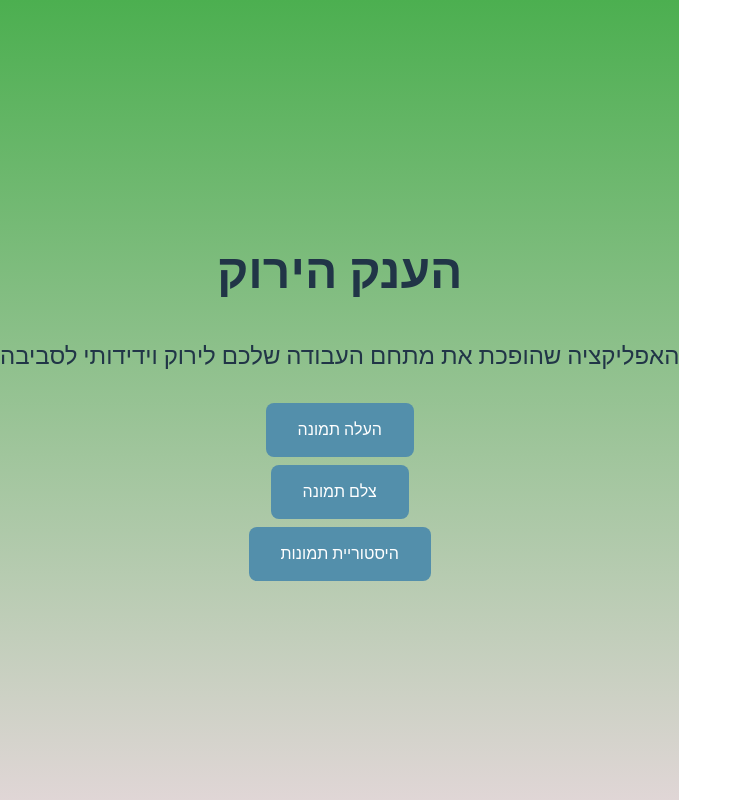
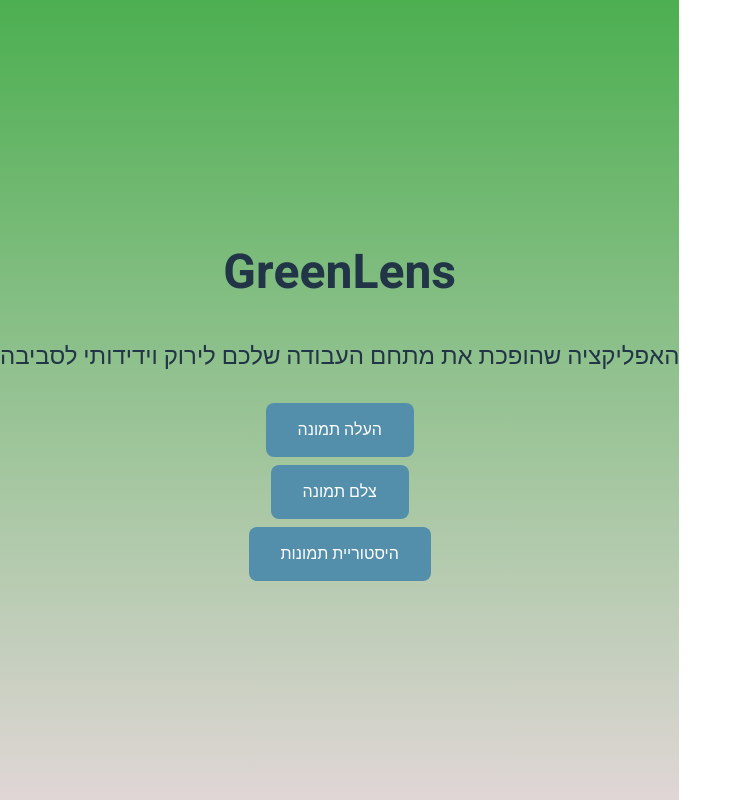
Before and after one commit to NivShirazi/LogmarHackathon3_front, a React (Vite) app: page / in a window 1280 px wide. Shown: the whole page, without its empty margins (0-742 px from the left). Built offline with nearby package versions, Linux system fonts and the light colour scheme.

Commit message:
change second page

```diff
--- a/src/pages/home/homePage.tsx
+++ b/src/pages/home/homePage.tsx
@@ -4,7 +4,7 @@ import './homePage.css';
 const HomePage = () => {
   return (
     <div className="home-page">
-      <h1>הענק הירוק</h1>
+      <h1>GreenLens</h1>
       <p>האפליקציה שהופכת את מתחם העבודה שלכם לירוק וידידותי לסביבה</p>
       <Button onClick={() => { }} text='העלה תמונה' />
       <Button onClick={() => { }} text='צלם תמונה' />
--- a/src/pages/second/secondPage.tsx
+++ b/src/pages/second/imageDataPage.tsx
@@ -1,4 +1,4 @@
-import './secondPage.css';
+import './imageDataPage.css';
 
 const SecondPage = () => {
   return (
--- a/src/router/routes.tsx
+++ b/src/router/routes.tsx
@@ -1,6 +1,6 @@
 import { PathRouteProps } from "react-router-dom";
 import HomePage from "../pages/home/homePage";
-import SecondPage from "../pages/second/secondPage";
+import SecondPage from "../pages/second/imageDataPage";
 
 export interface PathRoutePropsProtected extends PathRouteProps {
   protectedAdmin?: boolean;
@@ -9,7 +9,7 @@ export interface PathRoutePropsProtected extends PathRouteProps {
 
 const routes: PathRoutePropsProtected[] = [
   { path: "/", element: <HomePage /> },
-  { path: "second", element: <SecondPage /> },
+  { path: "data", element: <SecondPage /> },
 ];
 
 export default routes;
```
Also changed, not shown: src/pages/second/imageDataPage.css (renamed from src/pages/second/secondPage.css).
